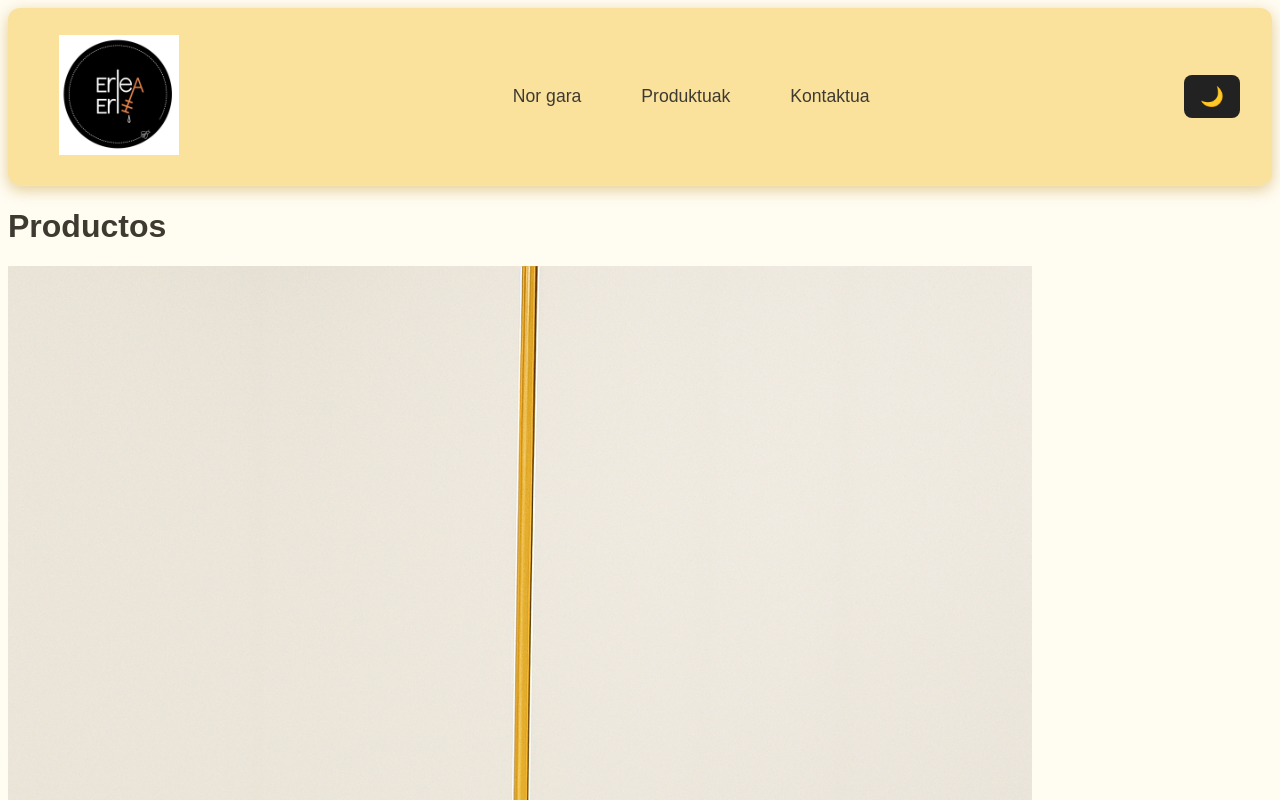
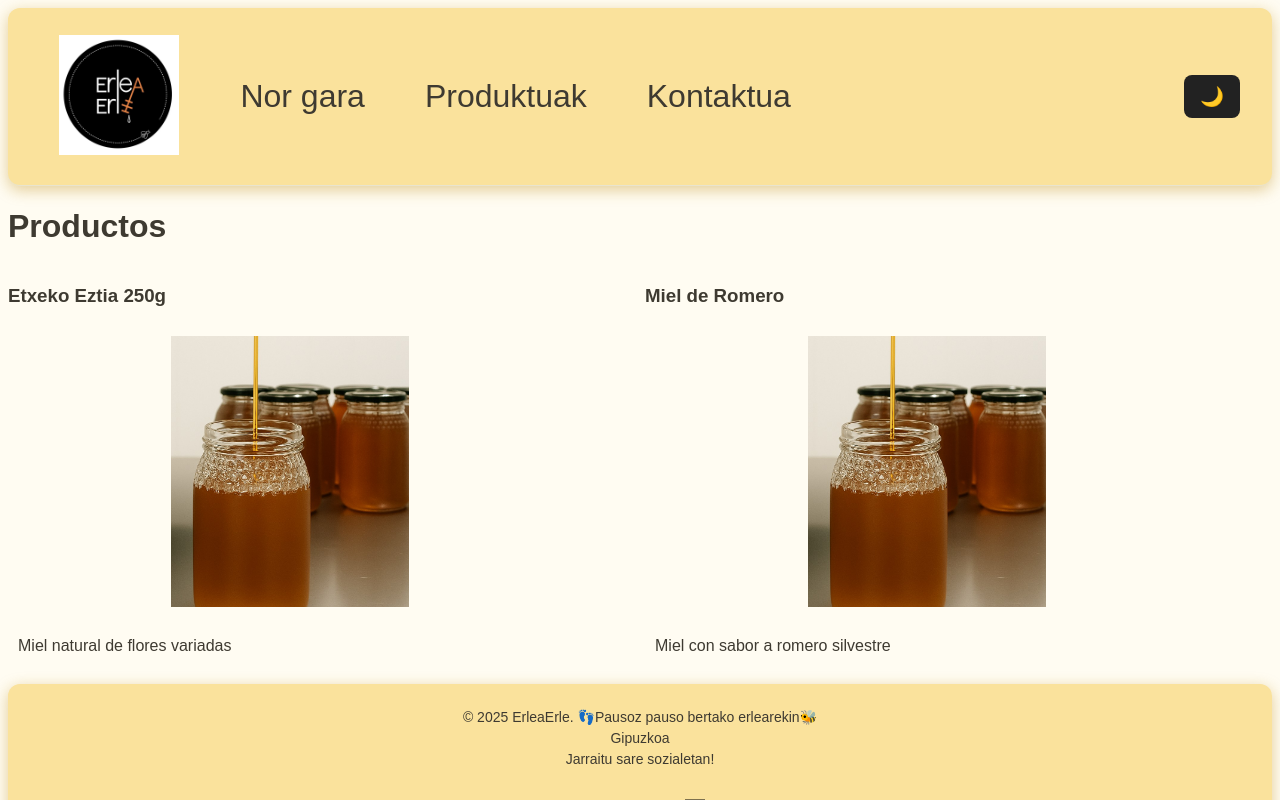
Before and after one commit to BenMurua/Honey_webpage, a React (Vite) app: page / in a window 1280 px wide. Both pictures are taken after a click on the button "Produktuak". Shown: the top 800 px of the page. Built offline with nearby package versions, Linux system fonts and the light colour scheme.

Commit message:
Fixed Carrusel. Adedd About text

```diff
--- a/src/components/Header/Header.css
+++ b/src/components/Header/Header.css
@@ -35,7 +35,7 @@
   margin: 0;
   padding: 0;
   flex-grow: 1;
-  justify-content: center;
+  justify-content: left;
 }
 
 .nav-links li {
@@ -44,7 +44,7 @@
 
 /* Botones de navegación más grandes */
 .nav-btn {
-  font-size: 1.1rem;
+  font-size: 2rem;
   padding: 10px 18px;
   background: none;
   border: none;
--- a/src/components/ProductCard/ProductCard.css
+++ b/src/components/ProductCard/ProductCard.css
@@ -1,21 +1,20 @@
 .product-card {
-  width: 30px;
-  max-width: 30px;
+  aspect-ratio: 3 / 2; /* mantiene proporción sin forzar altura fija */
+  overflow: hidden;
 }
 
 .product-image {
-  max-width: 28px;
-  max-height: 16px;
-  width: 100%;
-  height: 100%;
+  margin-top: 10px;
+  width: 90%;
+  height: 65%;
   object-fit: contain;
-  display: block;
-  margin: 0 auto;
+
 }
 
-
-.price {
-  font-weight: bold;
-  color: var(--primary);
-  margin-top: 0.5rem;
+.product-info {
+  text-align: left;
+  padding: 10px;
+  display: flex;
+  flex-direction: column;
+  justify-content: center;
 }
--- a/src/components/ProductCard/ProductCard.jsx
+++ b/src/components/ProductCard/ProductCard.jsx
@@ -1,13 +1,17 @@
 // Product.jsx
 import React from "react";
+import "./ProductCard.css";
 
 const ProductCard = ({ product }) => {
   return (
     <div className="product-card">
+      <h3>{product.name}</h3>
       <img src={product.image} alt={product.name} className="product-image" />
-      <h3>{product.name}</h3>
-      <p>{product.description}</p>
-      <p className="price">${product.price}</p>
+      <div className="product-info">
+        <p>{product.description}</p>
+        <p className="price">${product.price}</p>
+      </div>
+      <button>Añadir al carrito</button>
     </div>
   );
 };
--- a/src/components/ProductGrid/ProductGrid.css
+++ b/src/components/ProductGrid/ProductGrid.css
@@ -1,5 +1,5 @@
-.product-grid {
+.products-grid {
   display: grid;
-  grid-template-columns: repeat(3, 1fr); /* Siempre tres columnas, adaptativas */
-  gap: 0.5rem;
+  grid-template-columns: repeat(auto-fill, minmax(500px, 1fr));
+  gap: 10px;
 }
--- /dev/null
+++ b/src/pages/About/About.css
@@ -0,0 +1,67 @@
+/* About Page */
+
+.about-page {
+  margin-top: 20px;
+  display: flex;
+  gap: 3rem;
+  flex-wrap: wrap;
+  padding: 2rem;
+  background-color: var(--background);
+  color: var(--text);
+  font-family: 'Poppins', sans-serif;
+  max-width: 1200px;
+  align-self: auto;
+}
+
+.about-page .carrusel-container {
+  flex: 1 1 400px;
+  min-width: 300px;
+  border-radius: 12px;
+  overflow: hidden;
+  box-shadow: 0 8px 20px rgb(0 0 0 / 0.1);
+  background-color: var(--card);
+  border: 1px solid var(--border);
+}
+
+.about-page .text-container {
+  flex: 1 1 450px;
+  min-width: 320px;
+  display: flex;
+  flex-direction: column;
+  justify-content: center;
+}
+
+.about-page h1 {
+  font-weight: 700;
+  font-size: 2.2rem;
+  margin-bottom: 1.2rem;
+  color: var(--primary);
+  text-shadow: 1px 1px 3px rgba(0,0,0,0.1);
+}
+
+.about-page p {
+  font-size: 1.1rem;
+  line-height: 1.6;
+  color: var(--text);
+  white-space: pre-line; /* para respetar saltos de línea si usas \n o <br> */
+}
+
+/* Responsive */
+
+@media (max-width: 768px) {
+  .about-page {
+    flex-direction: column;
+    padding: 1rem;
+  }
+
+  .about-page .carrusel-container,
+  .about-page .text-container {
+    flex: 1 1 100%;
+    min-width: auto;
+  }
+
+  .about-page h1 {
+    font-size: 1.8rem;
+    margin-bottom: 1rem;
+  }
+}
--- a/src/pages/About/About.jsx
+++ b/src/pages/About/About.jsx
@@ -3,15 +3,49 @@ import image_1 from "../../assets/erlea.jpg";
 import image_2 from "../../assets/ahuntza.jpg";
 import image_3 from "../../assets/Erleak.jpg";
 import image_4 from "../../assets/kuboak.jpg";
+import "./About.css";
 
 const About = () => {
   return (
-    <div className="about-page">
-      <h1>About Us</h1>
-      <p>This is the about page content.</p>
-      <Carrusel
-        images={[{ image_1 }, { image_2 }, { image_3 }, { image_4 }]}
-      ></Carrusel>
+    <div
+      className="about-page"
+      style={{ display: "flex", gap: "2rem", flexWrap: "wrap" }}
+    >
+      <div style={{ flex: "1 1 300px" }}>
+        <Carrusel images={[image_1, image_2, image_3, image_4]} />
+      </div>
+      <div style={{ flex: "1 1 300px" }}>
+        <h1>Guri buruz</h1>
+        <p>
+          Hernani eta Nafarroan, modu ekologikoan egindako eztia.
+          <br />
+          <br />
+          Kaixo, Asier naiz. Duela lau urte hasi nintzen eztia egiteko bidea
+          nire aitaren terrenoetan. Betidanik gustatu izan zait natura eta
+          bertako produktu ekologikoak lantzea, eta eztiaren mundu honetan
+          murgildu nintzen pasio handi batekin.
+          <br />
+          <br />
+          Gure lurraldeko lore eta zuhaitz ezberdinetatik jasotzen ditugu
+          eztiak, betiere ingurumena zainduz eta abereen ongizatea lehenesten.
+          Modu tradizionalean eta ekologikoki egindako gure eztiak kalitate
+          handiko produktu naturalak dira, osasuntsuak eta zapore paregabea
+          dutenak.
+          <br />
+          <br />
+          Eztia ez da soilik gure lanbidea, baita bizimodu bat ere: naturarekiko
+          errespetua eta jasangarritasuna lehenesten ditugu egunero. Hori dela
+          eta, gure produktuak ziurtagiri ekologikoarekin eta kalitate kontrol
+          zorrotzekin bermatzen ditugu.
+          <br />
+          Gure helburua ez da bakarrik eztia eskaintzea, baizik eta gure
+          lurretako naturaren eta apikulturaren balioa zabaltzea, eta bezeroekin
+          konfiantza eta gertutasun harreman bat eraikitzea.
+          <br />
+          Zatoz eta ezagutu gure eztia, bertako zapore eta kalitatea zure etxera
+          eramateko.
+        </p>
+      </div>
     </div>
   );
 };
```
Also changed, not shown: src/assets/eztia.jpg.
